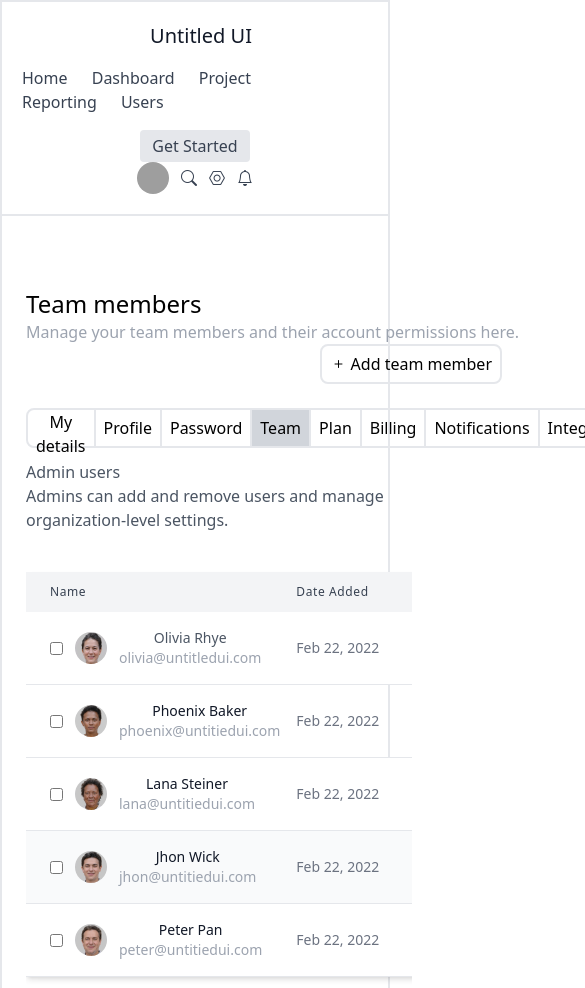
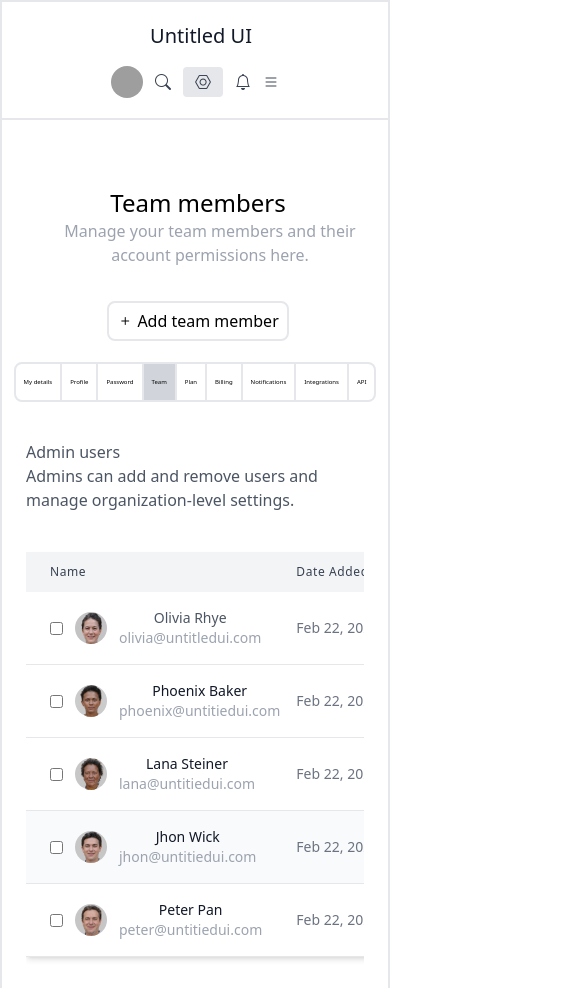
Before and after one commit to JeanOviedo/Frontend-Maquetacion, a plain HTML site: page index.html in a window 390 px wide. Shown: the top 988 px of the page, 585 px wide, since content can reach past the window. Drawn offline with nearby package versions, Linux system fonts and the light colour scheme; grey boxes are pictures that could not be loaded; some icons are missing.

Commit message:
update...

```diff
--- a/css/style.css
+++ b/css/style.css
@@ -1,4 +1,78 @@
 .linea {
 
     display: flex;
+    padding-left: 3rem;
   }
+
+
+  .contain {
+    display: flex;
+    margin: 1em;
+  }
+
+  .left {
+    margin: 2px;
+    width: 50%;
+    border-radius: 9px;
+    padding: 1em;
+
+  }
+
+  .right {
+    margin: 2px;
+    width: 50%;
+
+    border-radius: 9px;
+    padding: 1em;
+
+  }
+
+  .topnav .icon {
+    display: none ;
+  }
+
+  #icon { display: none;}
+
+
+@media only screen and (max-width: 800px) {
+
+
+  #menu { display: none;}
+  #icon { display: block;}
+  .linea {
+   text-align: center;
+    font-size: 6px;
+    padding-left: 0px;
+    padding: 2px;
+    align-items: center;
+    justify-content: center;
+    text-align: center;
+  }
+  .contain {
+    display: inline-block;
+    align-items: center;
+    justify-content: center;
+    text-align: center;
+    width: 100%;
+    margin: 1px;
+  }
+
+  .left {
+    margin: 2px;
+    width: 100%;
+    border-radius: 9px;
+    padding: 1em;
+
+  }
+
+  .right {
+    margin: 2px;
+    width: 100%;
+
+    border-radius: 9px;
+    padding: 1em;
+
+  }
+
+
+}
--- a/index.html
+++ b/index.html
@@ -4,6 +4,7 @@
         <meta charset="UTF-8"/>
         <meta name="viewport" content="width=device-width, initial-scale=1.0"/>
         <script src="https://cdn.tailwindcss.com"></script>
+        <script src="./js/js.js"></script>
         <link rel="stylesheet" href="https://cdn.jsdelivr.net/npm/bootstrap-icons@1.3.0/font/bootstrap-icons.css"/>
         <link rel="stylesheet" href="./css/style.css"/>
     </head>
@@ -13,16 +14,40 @@
                 <a class="flex title-font font-medium items-center text-gray-900 mb-4 md:mb-0">
                     <span class="ml-3 text-xl">Untitled UI</span>
                 </a>
-                <nav class="md:ml-10 items-center text-base justify-center">
-                    <a class="mr-5 hover:text-gray-900">Home</a>
-                    <a class="mr-5 hover:text-gray-900">Dashboard</a>
-                    <a class="mr-5 hover:text-gray-900">Project</a>
-                    <a class="mr-5 hover:text-gray-900">Reporting</a>
-                    <a class="mr-5 hover:text-gray-900">Users</a>
-                </nav>
-                <button class="inline-flex items-center bg-gray-200 border-0 py-1 px-3 focus:outline-none hover:bg-gray-300 rounded text-base mt-4 md:mt-0">
+
+
+                <nav  class="md:ml-10" id="menu" >
+                <div class="container mx-auto">
+                  <div class="sm:flex justify-around">
+
+                    <ul class="text-gray-400 sm:self-center text-sl border-t sm:border-none">
+                      <li class="sm:inline-block">
+                        <a href="#" class="p-3 hover:text-black">Home</a>
+                      </li>
+                      <li class="sm:inline-block">
+                        <a href="#" class="p-3 hover:text-black">Dashboard</a>
+                      </li>
+                      <li class="sm:inline-block">
+                        <a href="#" class="p-3 hover:text-black">Project</a>
+                      </li>
+                      <li class="sm:inline-block">
+                        <a href="#" class="p-3 hover:text-black">Reporting</a>
+                      </li>
+                      <li class="sm:inline-block">
+                        <a href="#" class="p-3 hover:text-black">Users</a>
+                      </li>
+
+                      <li class="sm:inline-block">
+                        <a href="#" class="p-3 hover:text-black">Get Started</a>
+                      </li>
+                    </ul>
+                  </div>
+                </div>
+              </nav>
+
+                <!-- <button class="inline-flex items-center  text-base mt-4 md:mt-0">
                     Get Started
-                </button>
+                </button> -->
 
 
 
@@ -30,17 +55,20 @@
 
                 <!-- Secondary Navbar items -->
 
-                <div class="flex flex-row md:ml-auto items-center space-x-3 items-center">
+                <div class="flex flex-row md:ml-auto items-center space-x-3 items-center ">
                     <img class="h-8 w-8 rounded-full" src="https://images.unsplash.com/photo-1472099645785-5658abf4ff4e?ixlib=rb-1.2.1&ixid=eyJhcHBfaWQiOjEyMDd9&auto=format&fit=facearea&facepad=2&w=256&h=256&q=80" alt=""/>
                     <div>
                         <i class="bi bi-search"></i>
                     </div>
                     <div>
-                        <i class="bi bi-nut"></i>
+                        <i class="bi bi-nut bg-gray-200 border-0 py-1 px-3 focus:outline-none hover:bg-gray-300 rounded"></i>
                     </div>
                     <div>
                         <i class="bi bi-bell"></i>
                     </div>
+
+                    <div class="icon" id="icon" >  <a href="#" onclick="home()" >
+                        <i class="bi bi-list icon"></i></a></div>
                 </div>
             </div>
         </header>
@@ -52,20 +80,22 @@
 
         <div class="border-2 border-gray-200 border-t-0">
 
-<br/><br/><br/>
+<br/><br/>
 <!-- IZQUIERDA y derecha  -->
 
 
-<div style="display: block; width: 90%; min-width: 500px; ">
-  <div style="display: block; width: 100%">
-    <h2 class="ml-6 text-2xl 	font-weight: 900 text-black-900 text-black-900 dark:text-black font-weight: 900">
+
+
+<div class="contain" >
+  <div class="left">
+    <h2 class=" text-2xl 	font-weight: 900 text-black-900 text-black-900 dark:text-black font-weight: 900  mx-auto   sm::rounded-md  sm:p-6">
       Team members  </h2>
-      <p class="text-base ml-6 text-gray-400 whitespace-nowrap dark:text-gray ">
+      <p class="ml-6 text-gray-400  mx-auto   sm::rounded-md   ">
 
         Manage your team members and their account permissions here.
       </p>
   </div>
-  <div style="display: inline-block; text-align: right; width: 100%">
+  <div class="right sm:text-center xl:text-right sm:rounded-md">
     <button class=" m-0 rounded-lg border-2  h-10 px-2 outline-0 	"> <i class="bi bi-plus"></i>
       Add team member</button>
   </div>
@@ -76,15 +106,14 @@
 
 <!-- fin IZQUIERDA y derecha  -->
 
-      <br/>
 
 
 
 
 
 
-      <div class="ml-6 linea">
-      <button class=" m-0 rounded-l-lg border-2  h-10 px-2 outline-0 	"> My details</button>
+      <div class="sm:rounded-md  sm:p-8   linea ">
+      <button class=" m-0 rounded-l-lg border-2   border-2 h-10 px-2 outline-0  "> My details</button>
       <button class=" border-2 mx-0 h-10 px-2 	border-l-0 outline-0 " > Profile </button>
       <button class=" border-2 h-10 px-2 border-l-0"  >  Password </button>
       <button class=" border-2 h-10 px-2 border-l-0 bg-gray-300">Team </button>
@@ -101,11 +130,9 @@
 
 
 
-
-
             <!-- Usuarios 1  -->
         <section class="text-gray-600 body-font">
-            <div class="container ml-6 flex flex-col">
+            <div class="container flex flex-col p-6 mx-auto   sm::rounded-md  sm:p-6  ">
                 <div class="lg:w-6/6 ">
                     <div class="flex flex-col sm:flex-row ">
                         <div class="sm:w-1/3  sm:pr-8 sm:py-8">
@@ -344,7 +371,7 @@
 
  <!-- Usuarios 2  -->
  <section class="text-gray-600 body-font">
-  <div class="container   ml-6 flex flex-col">
+  <div class="container   flex flex-col p-6 mx-auto   sm::rounded-md  sm:p-6 ">
       <div class="lg:w-6/6 ">
           <div class="flex flex-col sm:flex-row ">
               <div class="sm:w-1/3  sm:pr-8 sm:py-8">
@@ -581,9 +608,15 @@
 
 
 
+<div class="p-4 mx-auto  sm:shadow-md sm::rounded-md  sm:p-6 ">
+
+  </div>
+
+<br/>
 
 
 </div>
 
+
 <!-- Usuarios 2  -->
 </body></html>
--- /dev/null
+++ b/js/js.js
@@ -0,0 +1,23 @@
+function home() {
+  var mymenu = document.getElementById("menu");
+
+  var displaySetting = mymenu.style.display;
+
+  if (displaySetting == "block") {
+    mymenu.style.display = "none";
+  } else {
+    mymenu.style.display = "block";
+  }
+}
+
+window.addEventListener("resize", function (event) {
+  const pageWidth = document.documentElement.scrollWidth;
+  var mymenu = document.getElementById("menu");
+  if (pageWidth > 750) {
+    mymenu.style.display = "block";
+  }
+
+  if (pageWidth < 750) {
+    mymenu.style.display = "none";
+  }
+});
```
